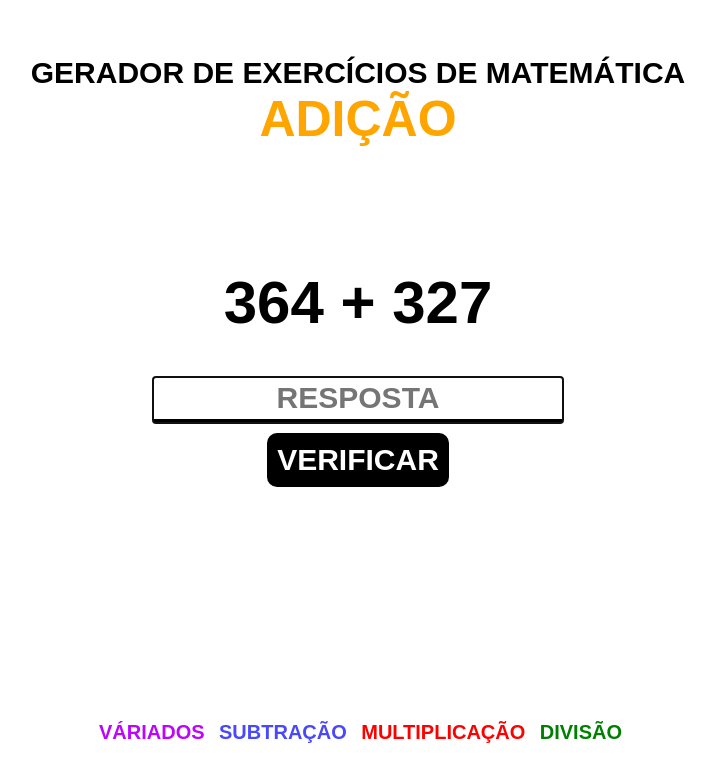
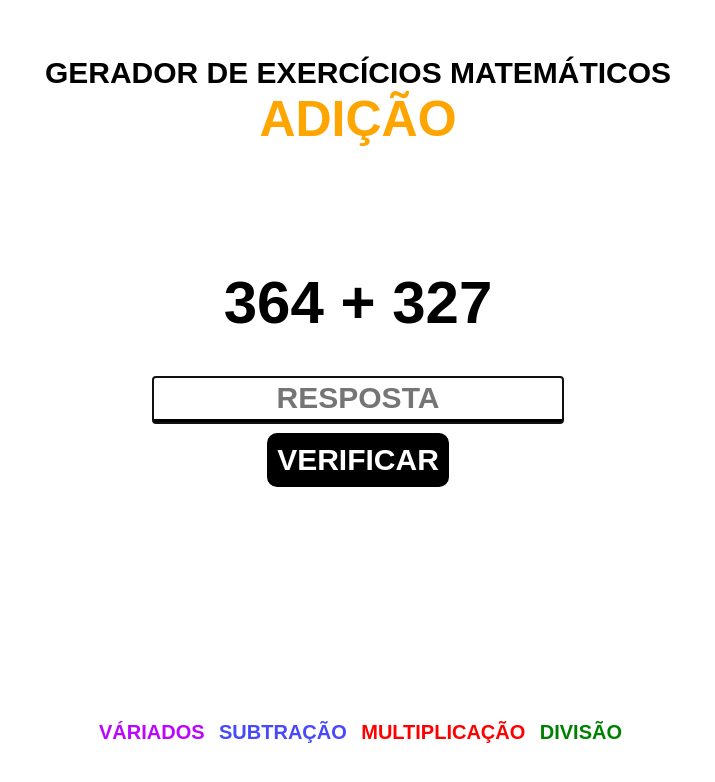
Before and after one commit to juliocjunior/gerador-de-exercicios-mat-adicao, a plain HTML site: page index.html in a window 1280 px wide. Shown: the whole page, without its empty margins (282-997 px from the left). Drawn offline with Linux system fonts and the light colour scheme.

Commit message:
mudando o texto gerador de exercícios

```diff
--- a/index.html
+++ b/index.html
@@ -12,7 +12,7 @@
 </head>
 <body>
     <div class="title">
-        <h3>Gerador de Exercícios de matemática</h1>
+        <h3>Gerador de Exercícios Matemáticos</h1>
         <h1>adição</h1>
     </div>
     <h2 id="exercise-question"></h2>
```
